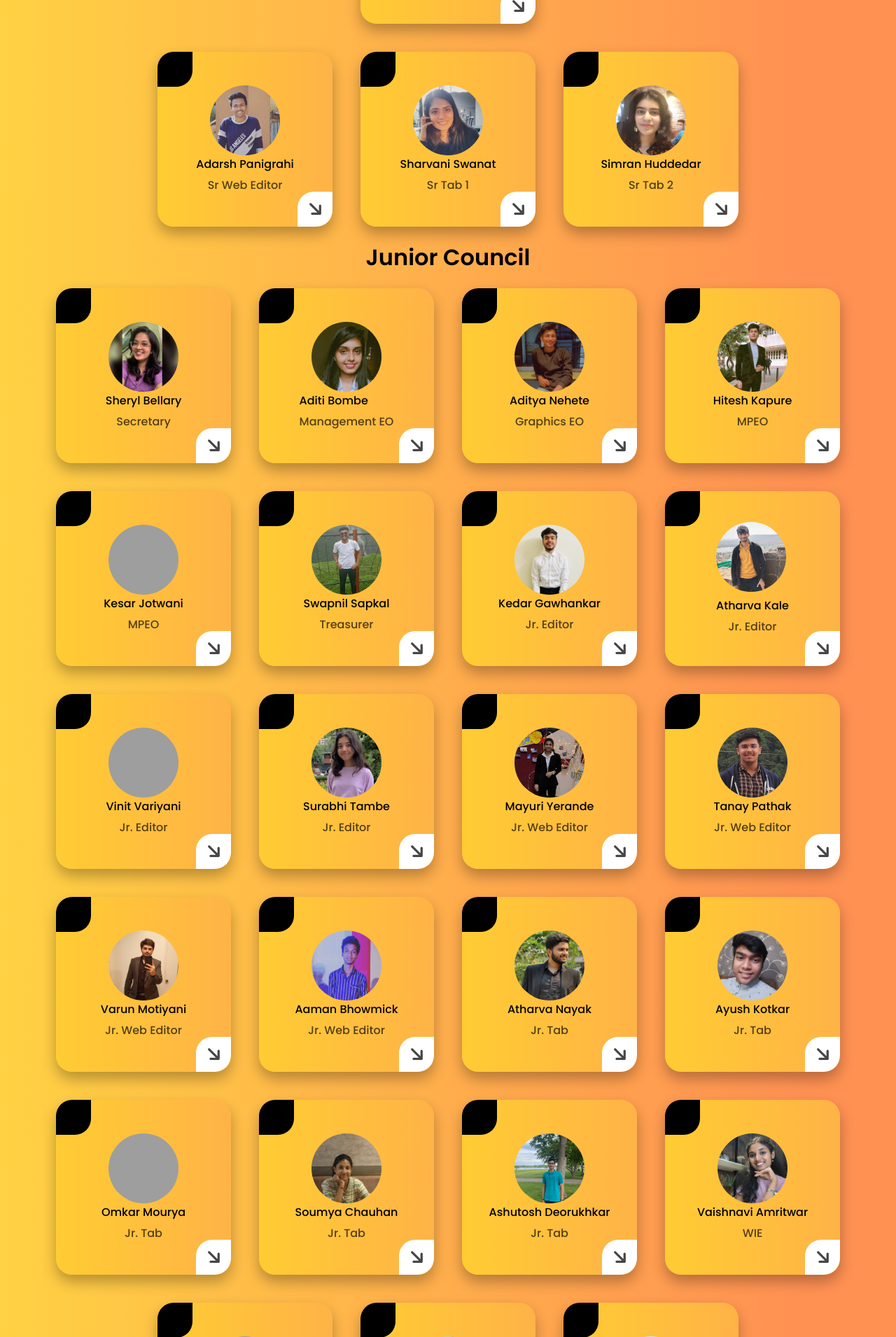
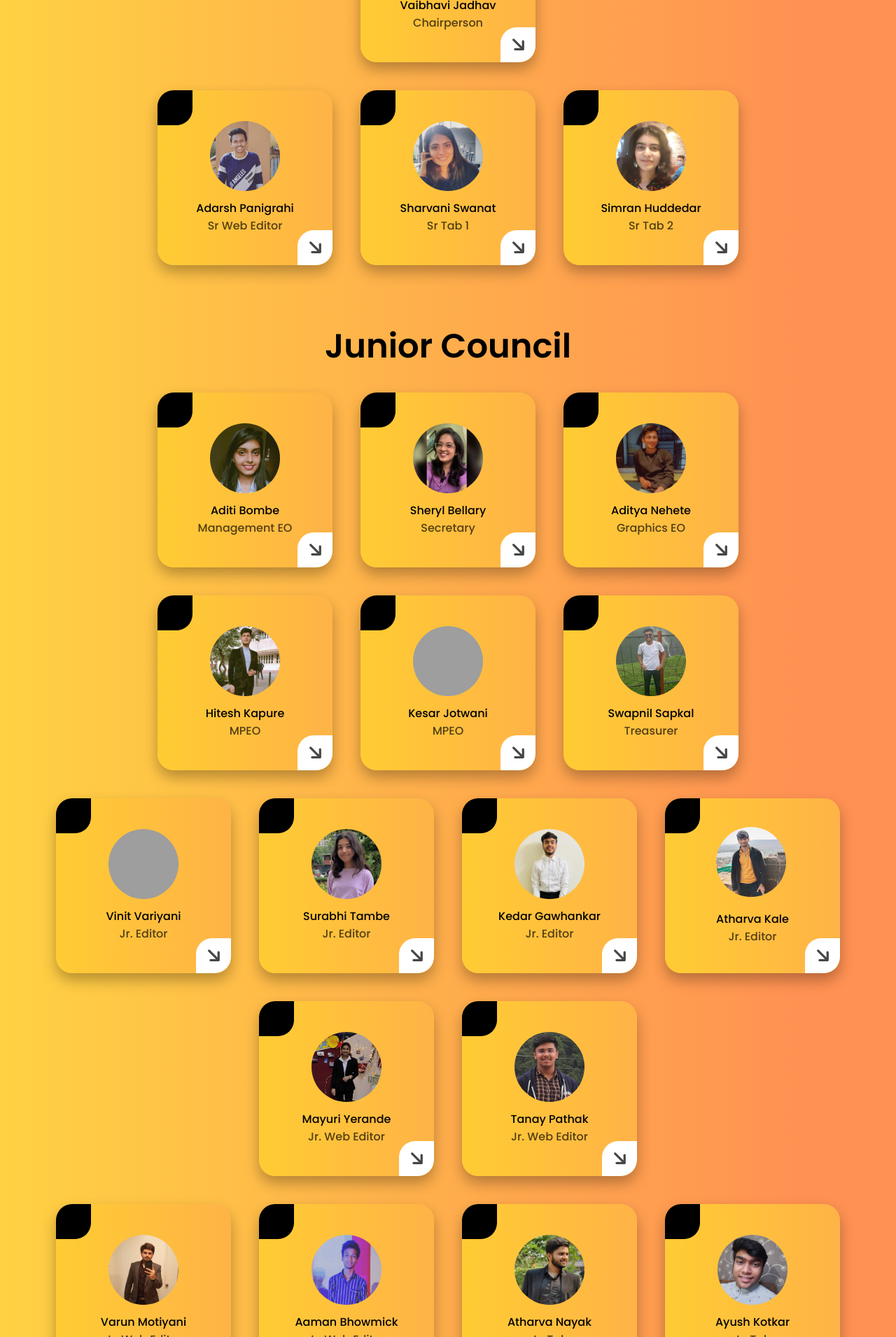
Before and after one commit to Adarsh2720/IEEE-Website, a Flask app: page /council in a window 1280 px wide. Shown: the part 1080-2991 px from the top of the page at 70% size. Run offline with Flask 2, Linux system fonts and the light colour scheme; some libraries are stand-ins or nearby versions; grey boxes are pictures that could not be loaded.

Commit message:
Updated Council Page 11/01/23

```diff
--- a/static/css/council.css
+++ b/static/css/council.css
@@ -2,7 +2,8 @@
     /* background: linear-gradient(to right, #ffc837,#ff8008); */
     /* background: linear-gradient(to right, #2c5364, #203a43, #0f2027); */
     /* background: linear-gradient(to right, #e7760c, #b44d07, #965705); */
-    background: linear-gradient(to right,  rgba(255,209,67,1) 0%, rgba(255,145,83,1) 90%);
+
+    background: linear-gradient(to right,  rgba(255,209,67,1) 0%, rgba(255,145,83,1) 90%)
 
 }
 
@@ -19,6 +20,12 @@
 }
 
 
+
+.titles{
+    margin:60px 0px 10px 0px;
+    font-size:3rem;
+}
+
 .box {
     width: 250px;
     height: 250px;
@@ -26,7 +33,8 @@
     /* background: linear-gradient(to right,  rgb(255, 211, 81) 0%, rgb(252, 135, 68) 90%); */
 
     background: linear-gradient(to right,#ffcc33,#ffb347 );
-    /* background-color: #000; */
+    /* background-color: rgba(255, 225, 160, 0.658); */
+    /* background-color: #fce295c7; */
 
     border-radius: 23px;
     flex-direction: column;
@@ -44,8 +52,11 @@
 
 .user_name {
     color: black;
-    margin-bottom: 5px;
+    margin: 12px 0px 0px 0px;
     font-size: 1rem;
+    display: flex;
+    justify-content: center;
+    align-items: center;
 }
 
 .skill {
--- a/templates/council.html
+++ b/templates/council.html
@@ -13,15 +13,15 @@
 
 {% endblock %}
 {% block content %}
-<h1 align="center">Our Team</h1>
-    <div class="faculty_name">
-        <h1> <center>Faculty Incharges </center></h1>
+
+    <div >
+        <h1 style="margin:15px 0px 10px 0px; font-size:3rem;"> <center>Faculty Incharges </center></h1>
     </div>
     <div class="main center">
         <div class="box center">
-           <img src="{{url_for('static', filename='images/council_images/faculty/Gresha Bhatia.jpg')}}" alt="">
+           <img src="{{url_for('static', filename='images/council_images/faculty/GreshaBhatia.jpg')}}" alt="">
             <div>
-                <p class="user_name">Gresha Bhatia</p>
+                <div class="user_name">Gresha Bhatia</div>
                 <p class="skill">Faculty Incharge</p>
             </div>
             <div class="arr_container center">
@@ -62,9 +62,8 @@
             </div>
         </div>
     </div>
-
     <div class="senior_name">
-        <h1>
+        <h1 class="titles">
             <center>Senior Council</center>
         </h1>
 
@@ -140,7 +139,7 @@
         <div class="box center">
            <img src="{{url_for('static', filename='images/council_images/SC/Chairperson_Vaibhavi_Jadhav.jpg')}}" alt="">
             <div>
-                <p class="user_name">Vaibhavi Jadhav</p>
+                <div class="user_name">Vaibhavi Jadhav</div>
                 <p class="skill">Chairperson</p>
             </div>
             <div class="arr_container center">
@@ -164,7 +163,7 @@
         <div class="box center">
            <img src="{{url_for('static', filename='images/council_images/SC/SrWebEditor_Adarsh_Panigrahi.jpeg')}}" alt="">
             <div>
-                <p class="user_name">Adarsh Panigrahi</p>
+                <div class="user_name">Adarsh Panigrahi</div>
                 <p class="skill">Sr Web Editor</p>
             </div>
             <div class="arr_container center">
@@ -185,7 +184,7 @@
         <div class="box center">
            <img src="{{url_for('static', filename='images/council_images/SC/SrTab1_Sharvani_Swanat.jpg')}}" alt="">
             <div>
-                <p class="user_name">Sharvani Swanat</p>
+                <div class="user_name">Sharvani Swanat</div>
                 <p class="skill">Sr Tab 1</p>
             </div>
             <div class="arr_container center">
@@ -204,9 +203,9 @@
             </div>
         </div>
         <div class="box center">
-           <img src="{{url_for('static', filename='images/council_images/SC/SrTab2_Simran_Huddedar.png')}}" alt="">
+           <img src="{{url_for('static', filename='images/council_images/SC/SrTab2_Simran_Huddedar.jpg')}}" alt="">
             <div>
-                <p class="user_name">Simran Huddedar</p>
+                <div class="user_name">Simran Huddedar</div>
                 <p class="skill">Sr Tab 2</p>
             </div>
             <div class="arr_container center">
@@ -226,7 +225,7 @@
         </div>
     </div>
         <div class="Junior Council">
-            <h1>
+            <h1 class="titles" >
                 <center>Junior Council</center>
             </h1>
 
@@ -234,9 +233,31 @@
 <!-- Grid 1 JR. Council -->
 <div class="main center">
     <div class="box center">
+       <img src="{{url_for('static', filename='images/council_images/JC/Aditi_Bombe_Management_EO.jpg')}}" alt="">
+        <div>
+            <div class="user_name">Aditi Bombe</div>
+            <p class="skill">Management EO</p>
+        </div>
+        <div class="arr_container center">
+            <i class="fas fa-arrow-right"></i>
+        </div>
+        <div class="left_container off">
+            <div class="icons">
+                <i class="fab fa-github"></i>
+                <i class="fab fa-linkedin"></i>
+                <i class="fab fa-twitter"></i>
+                <i class="fab fa-facebook"></i>
+            </div>
+            <div class="cancel center">
+                <i class="fas fa-times"></i>
+            </div>
+        </div>
+    </div>
+
+    <div class="box center">
         <img src="{{url_for('static', filename='images/council_images/JC/Secretary_SherylBellary.jpeg')}}" alt="">
          <div>
-            <p class="user_name">Sheryl Bellary</p>
+             <div class="user_name">Sheryl Bellary</div>
              <p class="skill">Secretary</p>
          </div>
          <div class="arr_container center">
@@ -254,31 +275,12 @@
              </div>
          </div>
      </div>
-    <div class="box center">
-       <img src="{{url_for('static', filename='images/council_images/JC/Aditi_Bombe_Management_EO.jpg')}}" alt="">
-        <div>
-            <p class="user_name">Aditi Bombe</p>
-            <p class="skill">Management EO</p>
-        </div>
-        <div class="arr_container center">
-            <i class="fas fa-arrow-right"></i>
-        </div>
-        <div class="left_container off">
-            <div class="icons">
-                <i class="fab fa-github"></i>
-                <i class="fab fa-linkedin"></i>
-                <i class="fab fa-twitter"></i>
-                <i class="fab fa-facebook"></i>
-            </div>
-            <div class="cancel center">
-                <i class="fas fa-times"></i>
-            </div>
-        </div>
-    </div>
+
+
     <div class="box center">
        <img src="{{url_for('static', filename='images/council_images/JC/Aditya Nehete_Graphics EO.jpeg')}}" alt="">
         <div>
-            <p class="user_name">Aditya Nehete</p>
+            <div class="user_name">Aditya Nehete</div>
             <p class="skill">Graphics EO</p>
         </div>
         <div class="arr_container center">
@@ -296,10 +298,15 @@
             </div>
         </div>
     </div>
+
+</div>
+<!-- Grid 2 JR. Council -->
+<div class="main center">
+
     <div class="box center">
         <img src="{{url_for('static', filename='images/council_images/JC/Hitesh_Kapure_MPO Executive Officier.jpg')}}" alt="">
          <div>
-            <p class="user_name">Hitesh Kapure</p>
+             <div class="user_name">Hitesh Kapure</div>
              <p class="skill">MPEO</p>
          </div>
          <div class="arr_container center">
@@ -317,13 +324,12 @@
              </div>
          </div>
      </div>
-</div>
-<!-- Grid 2 JR. Council -->
-<div class="main center">
+
+
     <div class="box center">
        <img src="{{url_for('static', filename='images/council_images/JC/KESAR JOTWANI_MPO EXECUTIVE OFFICER.jpg')}}" alt="">
         <div>
-            <p class="user_name">Kesar Jotwani</p>
+            <div class="user_name">Kesar Jotwani</div>
             <p class="skill">MPEO</p>
         </div>
         <div class="arr_container center">
@@ -344,7 +350,7 @@
     <div class="box center">
        <img src="{{url_for('static', filename='images/council_images/JC/Swapnil Sakpal_Jr. Treasurer.jpg')}}" alt="">
         <div>
-            <p class="user_name">Swapnil Sapkal</p>
+            <div class="user_name">Swapnil Sapkal</div>
             <p class="skill">Treasurer</p>
         </div>
         <div class="arr_container center">
@@ -362,48 +368,8 @@
             </div>
         </div>
     </div>
-    <div class="box center">
-       <img src="{{url_for('static', filename='images/council_images/JC/Kedar Gawhankar_Jr. Editor.jpeg')}}" alt="">
-        <div>
-            <p class="user_name">Kedar Gawhankar</p>
-            <p class="skill">Jr. Editor</p>
-        </div>
-        <div class="arr_container center">
-            <i class="fas fa-arrow-right"></i>
-        </div>
-        <div class="left_container off">
-            <div class="icons">
-                <i class="fab fa-github"></i>
-                <i class="fab fa-linkedin"></i>
-                <i class="fab fa-twitter"></i>
-                <i class="fab fa-facebook"></i>
-            </div>
-            <div class="cancel center">
-                <i class="fas fa-times"></i>
-            </div>
-        </div>
-    </div>
-    <div class="box center">
-      <div>
-       <img src="{{url_for('static', filename='images/council_images/JC/Jr. Editor_AtharvaKale.jpg')}}" alt="">
-            <p class="user_name">Atharva Kale</p>
-            <p class="skill">Jr. Editor</p>
-        </div>
-        <div class="arr_container center">
-            <i class="fas fa-arrow-right"></i>
-        </div>
-        <div class="left_container off">
-            <div class="icons">
-                <i class="fab fa-github"></i>
-                <i class="fab fa-linkedin"></i>
-                <i class="fab fa-twitter"></i>
-                <i class="fab fa-facebook"></i>
-            </div>
-            <div class="cancel center">
-                <i class="fas fa-times"></i>
-            </div>
-        </div>
-    </div>
+
+
 </div>
 
 <!-- Grid 3 JR. Council -->
@@ -411,7 +377,7 @@
     <div class="box center">
        <img src="{{url_for('static', filename='images/council_images/JC/Vinit_Variyani_Jr_Editor.jpeg')}}" alt="">
         <div>
-            <p class="user_name">Vinit Variyani</p>
+            <div class="user_name">Vinit Variyani</div>
             <p class="skill">Jr. Editor</p>
         </div>
         <div class="arr_container center">
@@ -432,7 +398,7 @@
     <div class="box center">
        <img src="{{url_for('static', filename='images/council_images/JC/Jr_Editor_Surabhi_Tambe.jpg')}}" alt="">
         <div>
-            <p class="user_name">Surabhi Tambe</p>
+            <div class="user_name">Surabhi Tambe</div>
             <p class="skill">Jr. Editor</p>
         </div>
         <div class="arr_container center">
@@ -450,10 +416,56 @@
             </div>
         </div>
     </div>
+
+    <div class="box center">
+        <img src="{{url_for('static', filename='images/council_images/JC/Kedar Gawhankar_Jr. Editor.jpeg')}}" alt="">
+         <div>
+             <div class="user_name">Kedar Gawhankar</div>
+             <p class="skill">Jr. Editor</p>
+         </div>
+         <div class="arr_container center">
+             <i class="fas fa-arrow-right"></i>
+         </div>
+         <div class="left_container off">
+             <div class="icons">
+                 <i class="fab fa-github"></i>
+                 <i class="fab fa-linkedin"></i>
+                 <i class="fab fa-twitter"></i>
+                 <i class="fab fa-facebook"></i>
+             </div>
+             <div class="cancel center">
+                 <i class="fas fa-times"></i>
+             </div>
+         </div>
+     </div>
+
+
+     <div class="box center">
+        <div>
+         <img src="{{url_for('static', filename='images/council_images/JC/Jr. Editor_AtharvaKale.jpg')}}" alt="">
+              <div class="user_name">Atharva Kale</div>
+              <p class="skill">Jr. Editor</p>
+          </div>
+          <div class="arr_container center">
+              <i class="fas fa-arrow-right"></i>
+          </div>
+          <div class="left_container off">
+              <div class="icons">
+                  <i class="fab fa-github"></i>
+                  <i class="fab fa-linkedin"></i>
+                  <i class="fab fa-twitter"></i>
+                  <i class="fab fa-facebook"></i>
+              </div>
+              <div class="cancel center">
+                  <i class="fas fa-times"></i>
+              </div>
+          </div>
+      </div>
+
     <div class="box center">
        <img src="{{url_for('static', filename='images/council_images/JC/Mayuri Yerande_Jr Web Editor.jpeg')}}" alt="">
         <div>
-            <p class="user_name">Mayuri Yerande</p>
+            <div class="user_name">Mayuri Yerande</div>
             <p class="skill">Jr. Web Editor</p>
         </div>
         <div class="arr_container center">
@@ -475,20 +487,13 @@
     <div class="box center">
        <img src="{{url_for('static', filename='images/council_images/JC/Jr. Web Editor_Tanay Phatak.jpg')}}" alt="">
         <div>
-            <p class="user_name">Tanay Pathak</p>
+            <div class="user_name">Tanay Pathak</div>
             <p class="skill">Jr. Web Editor</p>
         </div>
         <div class="arr_container center">
             <i class="fas fa-arrow-right"></i>
         </div>
         <div class="left_container off">
-            <!-- <p>Skills</p>
-            <div class="skills">
-                <div>HTML</div>
-                <div>CSS</div>
-                <div>Flask</div>
-                <div>Node Js</div>
-            </div> -->
             <div class="icons">
                 <i class="fab fa-github"></i>
                 <i class="fab fa-linkedin"></i>
@@ -508,20 +513,13 @@
     <div class="box center">
        <img src="{{url_for('static', filename='images/council_images/JC/Varun Motiyani _Jr Web Editor_.jpg')}}" alt="">
         <div>
-            <p class="user_name">Varun Motiyani</p>
+            <div class="user_name">Varun Motiyani</div>
             <p class="skill">Jr. Web Editor</p>
         </div>
         <div class="arr_container center">
             <i class="fas fa-arrow-right"></i>
         </div>
         <div class="left_container off">
-            <!-- <p>Skills</p>
-            <div class="skills">
-                <div>HTML</div>
-                <div>CSS</div>
-                <div>Flask</div>
-                <div>Node Js</div>
-            </div> -->
             <div class="icons">
                 <i class="fab fa-github"></i>
                 <i class="fab fa-linkedin"></i>
@@ -536,7 +534,7 @@
     <div class="box center">
        <img src="{{url_for('static', filename='images/council_images/JC/Aaman Bhowmick_Jr Editor.jpg')}}" alt="">
         <div>
-            <p class="user_name">Aaman Bhowmick</p>
+            <div class="user_name">Aaman Bhowmick</div>
             <p class="skill">Jr. Web Editor</p>
         </div>
         <div class="arr_container center">
@@ -557,7 +555,7 @@
     <div class="box center">
        <img src="{{url_for('static', filename='images/council_images/JC/Jr. TAB_Atharva_Nayak.jpg')}}" alt="">
         <div>
-            <p class="user_name">Atharva Nayak</p>
+            <div class="user_name">Atharva Nayak</div>
             <p class="skill">Jr. Tab</p>
         </div>
         <div class="arr_container center">
@@ -578,7 +576,7 @@
     <div class="box center">
        <img src="{{url_for('static', filename='images/council_images/JC/Jr TAB_Ayush.jpg')}}" alt="">
         <div>
-            <p class="user_name">Ayush Kotkar</p>
+            <div class="user_name">Ayush Kotkar</div>
             <p class="skill">Jr. Tab</p>
         </div>
         <div class="arr_container center">
@@ -603,7 +601,7 @@
     <div class="box center">
        <img src="{{url_for('static', filename='images/council_images/JC/Jr. TAB_Omkar Mourya.jpg')}}" alt="">
         <div>
-            <p class="user_name">Omkar Mourya</p>
+            <div class="user_name">Omkar Mourya</div>
             <p class="skill">Jr. Tab</p>
         </div>
         <div class="arr_container center">
@@ -624,7 +622,7 @@
     <div class="box center">
        <img src="{{url_for('static', filename='images/council_images/JC/Soumya Chauhan_Jr. TAB.jpg')}}" alt="">
         <div>
-            <p class="user_name">Soumya Chauhan</p>
+            <div class="user_name">Soumya Chauhan</div>
             <p class="skill">Jr. Tab</p>
         </div>
         <div class="arr_container center">
@@ -645,7 +643,7 @@
     <div class="box center">
        <img src="{{url_for('static', filename='images/council_images/JC/Jr TAB_Ashutosh Deorukhkar.jpeg')}}" alt="">
         <div>
-            <p class="user_name">Ashutosh Deorukhkar</p>
+            <div class="user_name">Ashutosh Deorukhkar</div>
             <p class="skill">Jr. Tab</p>
         </div>
         <div class="arr_container center">
@@ -666,7 +664,7 @@
     <div class="box center">
        <img src="{{url_for('static', filename='images/council_images/JC/Vaishnavi Amritwar_WIE.jpg')}}" alt="">
         <div>
-            <p class="user_name">Vaishnavi Amritwar</p>
+            <div class="user_name">Vaishnavi Amritwar</div>
             <p class="skill">WIE</p>
         </div>
         <div class="arr_container center">
```
Also changed, not shown: other parts of templates/council.html (+11 -18 lines), static/images/council_images/SC/Chairperson_Vaibhavi_Jadhav.jpg, static/images/council_images/SC/SrEditor_Akshata_Deshpande.jpeg, static/images/council_images/SC/SrTab1_Sharvani_Swanat.jpg, static/images/council_images/SC/SrTab2_Simran_Huddedar.jpg (added), static/images/council_images/SC/SrTab2_Simran_Huddedar.png (deleted), static/images/council_images/SC/SrTreasuer_Adwait_Shirodkar.jpg, static/images/council_images/SC/SrWebEditor_Adarsh_Panigrahi.jpg (added), static/images/council_images/faculty/Asha Bharambe.jpeg (deleted), static/images/council_images/faculty/Ashwini Sawant.jpeg (deleted), static/images/council_images/faculty/AshwiniSawant.jpeg (added), static/images/council_images/faculty/Gresha Bhatia.jpg (deleted), static/images/council_images/faculty/GreshaBhatia.jpg (added). Lines whose indentation alone changed are shown as unchanged.
